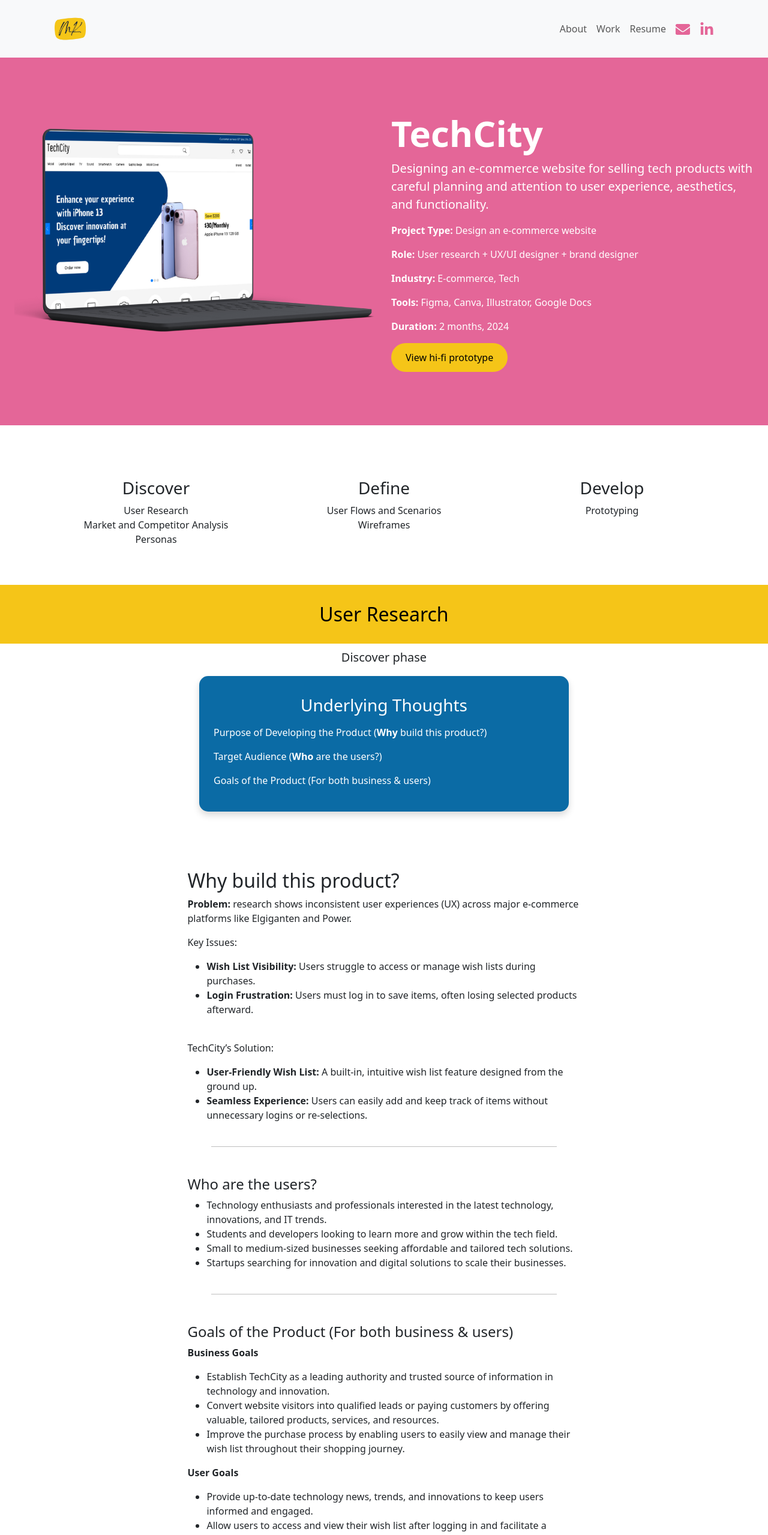
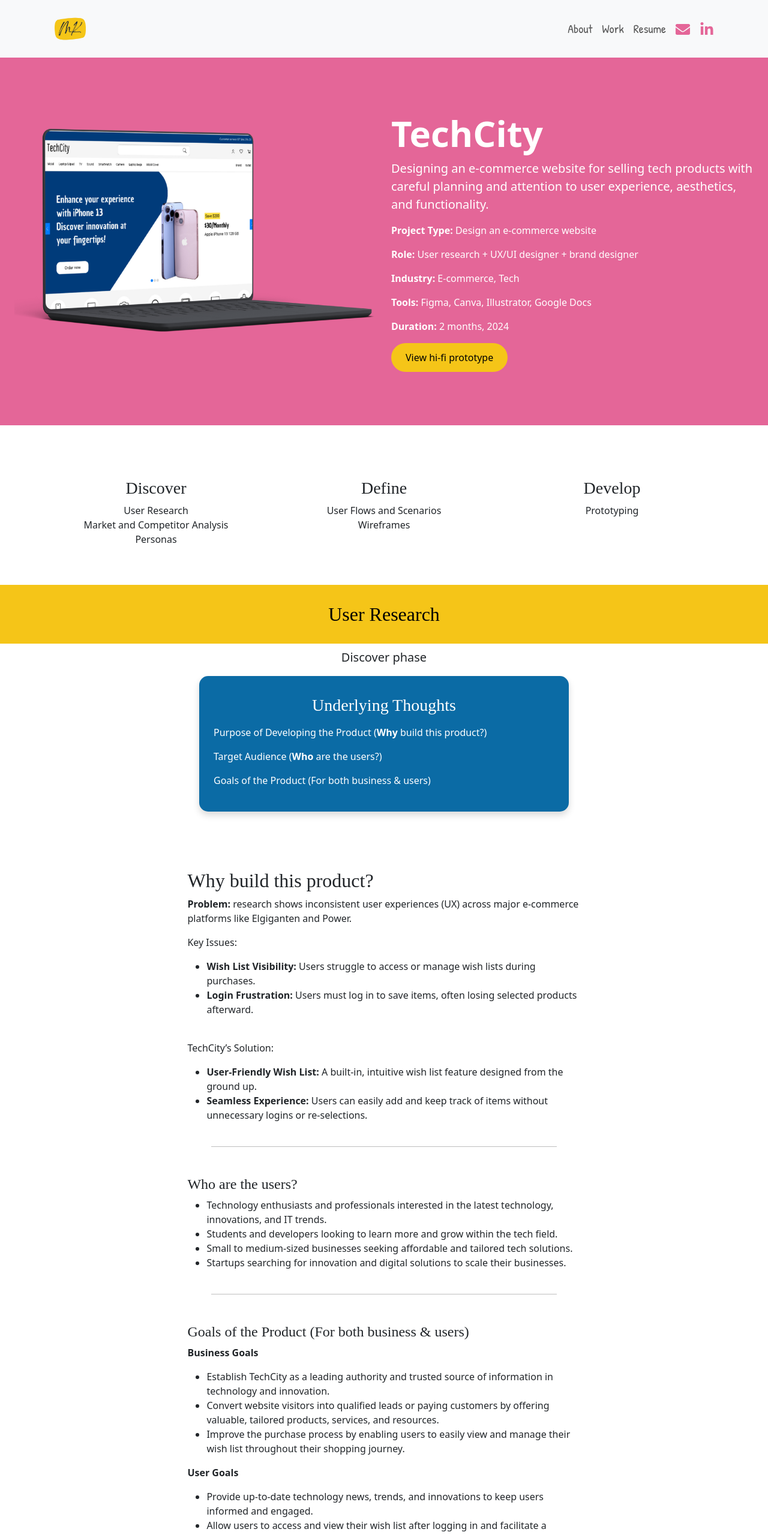
Before and after one commit to Marahkny/Marahs-portofolio, a React (Create React App) app: page /techcity in a window 1280 px wide. Shown: the top 2559 px of the page at 60% size. Built offline with nearby package versions, Linux system fonts and the light colour scheme.

Commit message:
fixa font

```diff
--- a/public/index.html
+++ b/public/index.html
@@ -2,14 +2,18 @@
 <html lang="en">
   <head>
     <meta charset="utf-8" />
-    <link rel="icon" href="%PUBLIC_URL%/favicon.ico" />
+    <link rel="icon" href="/Photos/Logo.png" />
     <meta name="viewport" content="width=device-width, initial-scale=1" />
     <meta name="theme-color" content="#000000" />
     <meta
       name="description"
       content="Web site created using create-react-app"
     />
-    <link rel="apple-touch-icon" href="%PUBLIC_URL%/logo192.png" />
+    <link rel="apple-touch-icon" href="/Photos/Logo.png" />
+    <link href="https://fonts.googleapis.com/css2?family=Patrick+Hand&display=swap" rel="stylesheet">
+
+
+
     <!--
       manifest.json provides metadata used when your web app is installed on a
       user's mobile device or desktop. See https://developers.google.com/web/fundamentals/web-app-manifest/
--- a/src/App.css
+++ b/src/App.css
@@ -14,7 +14,7 @@
 }
 
 .App-header {
-  background-color: #282c34;
+  background-color: #DBDFE7;
   min-height: 100vh;
   display: flex;
   flex-direction: column;
@@ -47,5 +47,5 @@ h1, h2, h3 {
 body, p {
   font-family: 'Roboto', sans-serif; /* Regular font for body text */
   line-height: 1.6; /* Öka radavståndet för bättre läsbarhet */
-  color: #343a40; /* Färg för text */
+  color: #000000; /* Färg för text */
 }
--- a/src/footer.js
+++ b/src/footer.js
@@ -6,7 +6,7 @@ const Footer = () => {
   return (
     <footer className="bg-light text-center py-4" style={{ borderTop: '1px solid #dee2e6' }}>
       <div className="container">
-        <p className="mb-2" style={{ fontSize: '18px', color: '#343a40' }}>
+        <p className="mb-2" style={{ fontSize: '20px', color: '#343a40', fontFamily: 'Dancing Script, cursive' }}>
           I make your web easy to use.
         </p>
         <Nav className="d-flex justify-content-center align-items-center">
--- a/src/header.js
+++ b/src/header.js
@@ -19,9 +19,10 @@ const Header = () => {
           <Navbar.Toggle aria-controls="basic-navbar-nav" />
           <Navbar.Collapse id="basic-navbar-nav">
             <Nav className="ms-auto"> {/* Flytta navigationslänkarna till höger */}
-              <Nav.Link href="/about">About</Nav.Link>
-              <Nav.Link href="/">Work</Nav.Link>
-              <Nav.Link href="/">Resume</Nav.Link>
+              <Nav.Link href="/about" style={{ fontFamily: 'Patrick Hand, cursive', fontSize:'20px'}}>About</Nav.Link>
+              <Nav.Link href="/" style={{ fontFamily: 'Patrick Hand, cursive',fontSize:'20px' }}>Work</Nav.Link>
+              <Nav.Link href="/" style={{ fontFamily: 'Patrick Hand, cursive',fontSize:'20px' }}>Resume</Nav.Link>
+
             </Nav>
             <Nav className="d-flex align-items-center"> {/* Extra ikonsektion */}
               <Nav.Link href="mailto:Marahknyfaty@outlook.com">
--- a/src/home/herobild.js
+++ b/src/home/herobild.js
@@ -8,7 +8,7 @@ const Herobild = () => {
         <Container fluid className="bg-light text-center py-5" >
           <Row className="justify-content-center">
             <Col md={8}>
-            <h1 className="display-4" style={{ fontFamily: 'Dancing Script, cursive' }}>
+            <h1 className="display-2" style={{ fontFamily: 'Patrick Hand, cursive' }}>
   Hello! I’m
 </h1>
 
--- a/src/tech/sektion.js
+++ b/src/tech/sektion.js
@@ -49,7 +49,7 @@ const Sektion = () => {
       <Row className="justify-content-center"> {/* Centrera kolumnerna */}
         {/* Discover Column */}
         <Col xs={12} md={4} className=" text-center"> {/* Lägg till text-center för att centrera texten */}
-          <h3>Discover</h3>
+          <h3 style={{ fontFamily: 'Dancing Script, cursive' }}>Discover</h3>
           <ul style={{ listStyleType: 'none', padding: 0 }}>
             <li>User Research</li>
             <li>Market and Competitor Analysis</li>
@@ -59,7 +59,7 @@ const Sektion = () => {
 
         {/* Define Column */}
         <Col xs={12} md={4} className=" text-center"> {/* Lägg till text-center för att centrera texten */}
-          <h3>Define</h3>
+          <h3 style={{ fontFamily: 'Dancing Script, cursive' }}>Define</h3>
           <ul style={{ listStyleType: 'none', padding: 0 }}>
             <li>User Flows and Scenarios</li>
             <li>Wireframes</li>
@@ -68,7 +68,7 @@ const Sektion = () => {
 
         {/* Develop Column */}
         <Col xs={12} md={4} className=" text-center"> {/* Lägg till text-center för att centrera texten */}
-          <h3>Develop</h3>
+          <h3 style={{ fontFamily: 'Dancing Script, cursive' }}>Develop</h3>
           <ul style={{ listStyleType: 'none', padding: 0 }}>
             <li>Prototyping</li>
           </ul>
@@ -76,7 +76,7 @@ const Sektion = () => {
       </Row>
     </Container>
     <div className="justify-content-center text-center">
-    <h2 style={{ backgroundColor: '#F5C518', color: 'black', padding: '30px' }}>
+    <h2 style={{ backgroundColor: '#F5C518', color: 'black', padding: '30px', fontFamily: 'Dancing Script, cursive' }}>
     User Research
           </h2>
     </div>
@@ -104,7 +104,7 @@ const Sektion = () => {
     onMouseLeave={(e) => e.currentTarget.style.transform = 'scale(1)'}
   >
     <div style={{ color: 'white' }}>
-      <h3 className="font-weight-bold text-center p-2">Underlying Thoughts</h3>
+      <h3 className="font-weight-bold text-center p-2" style={{ fontFamily: 'Dancing Script, cursive' }}>Underlying Thoughts</h3>
 
       <p>Purpose of Developing the Product (<strong>Why</strong> build this product?)</p>
       <p>Target Audience (<strong>Who</strong> are the users?)</p>
@@ -119,7 +119,7 @@ const Sektion = () => {
     <Container fluid className="d-flex justify-content-center align-items-center p-4" >
   <Row className="justify-content-center pb-5">
     <Col md={8}>
-      <h2>Why build this product?</h2>
+      <h2 style={{ fontFamily: 'Dancing Script, cursive' }}>Why build this product?</h2>
 
       <p>
       <strong>Problem:</strong> research shows inconsistent user experiences (UX) across major e-commerce platforms like Elgiganten and Power.
@@ -135,7 +135,7 @@ const Sektion = () => {
         <li><strong>Seamless Experience:</strong> Users can easily add and keep track of items without unnecessary logins or re-selections.</li>
       </ul>
       <hr style={{ borderColor: 'black', margin: '40px' }} />
-      <h4 className="pt-2">Who are the users?</h4>
+      <h4 className="pt-2" style={{ fontFamily: 'Dancing Script, cursive' }}>Who are the users?</h4>
       <ul >
         <li>Technology enthusiasts and professionals interested in the latest technology, innovations, and IT trends.</li>
         <li>Students and developers looking to learn more and grow within the tech field.</li>
@@ -143,7 +143,7 @@ const Sektion = () => {
         <li>Startups searching for innovation and digital solutions to scale their businesses.</li>
       </ul>
       <hr style={{ borderColor: 'black', margin: '40px' }} />
-      <h4 className="pt-2">Goals of the Product (For both business & users)</h4>
+      <h4 className="pt-2" style={{ fontFamily: 'Dancing Script, cursive' }}>Goals of the Product (For both business & users)</h4>
       <p> <strong>Business Goals</strong></p>
       <ul >
         <li>Establish TechCity as a leading authority and trusted source of information in technology and innovation.
@@ -163,7 +163,7 @@ const Sektion = () => {
   </Row>
 </Container>
 <div className="justify-content-center text-center">
-    <h2 style={{ backgroundColor: '#0B6BA5', color: 'white', padding: '30px' }}>
+    <h2 style={{ backgroundColor: '#0B6BA5', color: 'white', padding: '30px', fontFamily: 'Dancing Script, cursive' }}>
     Market Analysis
           </h2>
     </div>
@@ -254,7 +254,7 @@ To ensure users don’t forget anything, the wish list should be visible at step
     </div>
     <div style={{paddingTop:'20px', paddingBottom:'20px'}}></div>
     <div className="justify-content-center text-center">
-    <h2 style={{ backgroundColor: '#E46698', color: 'white', padding: '30px' }}>
+    <h2 style={{ backgroundColor: '#E46698', color: 'white', padding: '30px', fontFamily: 'Dancing Script, cursive' }}>
     Personas
           </h2>
     </div>
@@ -270,13 +270,13 @@ To ensure users don’t forget anything, the wish list should be visible at step
 <div style={{paddingTop:'20px', paddingBottom:'20px'}}></div>
 
     <div className="justify-content-center text-center">
-    <h2 style={{ backgroundColor: '#F5C518', color: 'black', padding: '30px' }}>
+    <h2 style={{ backgroundColor: '#F5C518', color: 'black', padding: '30px', fontFamily: 'Dancing Script, cursive' }}>
     MVH & User flow
           </h2>
           <p className="lead">Define phase</p>
     </div>
     <section className="container py-5">
-  <h2 className="text-center mb-4">HMWs to Product Goals</h2>
+  <h2 className="text-center mb-4" style={{ fontFamily: 'Dancing Script, cursive' }}>HMWs to Product Goals</h2>
   <div className="row justify-content-center">
     <div className="col-md-4 mb-4">
       <div className="p-4 shadow" style={{ backgroundColor: '#e46698', borderRadius: '8px', color: 'white' }}>
@@ -293,7 +293,7 @@ To ensure users don’t forget anything, the wish list should be visible at step
   </div>
 </section>
 
-    <h2 className="text-center mb-4">User flow</h2>
+    <h2 className="text-center mb-4" style={{ fontFamily: 'Dancing Script, cursive' }}>User flow</h2>
 
     <div className="d-flex justify-content-center mt-5">
 
@@ -306,7 +306,7 @@ To ensure users don’t forget anything, the wish list should be visible at step
     </div>
     <div style={{paddingTop:'20px', paddingBottom:'20px'}}></div>
     <div className="justify-content-center text-center">
-    <h2 style={{ backgroundColor: '#0b6ba5', color: 'white', padding: '30px' }}>
+    <h2 style={{ backgroundColor: '#0b6ba5', color: 'white', padding: '30px', fontFamily: 'Dancing Script, cursive'  }}>
     Wireframes
           </h2>
     </div>
@@ -343,7 +343,7 @@ To ensure users don’t forget anything, the wish list should be visible at step
 </div>
 <div style={{paddingTop:'20px', paddingBottom:'20px'}}></div>
 <div className="justify-content-center text-center mt-4">
-    <h2 style={{ backgroundColor: '#0b6ba5', color: 'white', padding: '30px' }}>
+    <h2 style={{ backgroundColor: '#0b6ba5', color: 'white', padding: '30px', fontFamily: 'Dancing Script, cursive' }}>
     Prototyp
           </h2>
 
```
